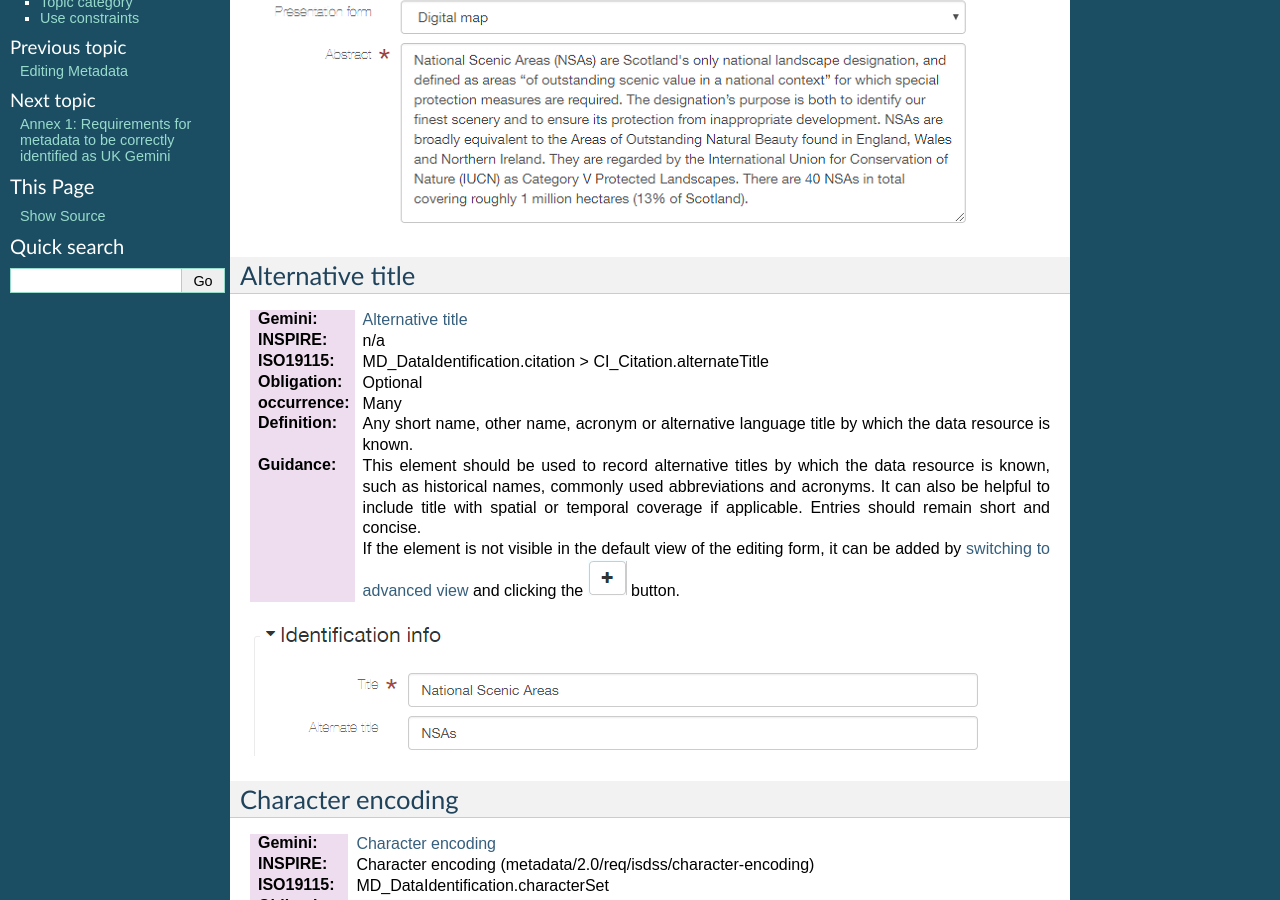
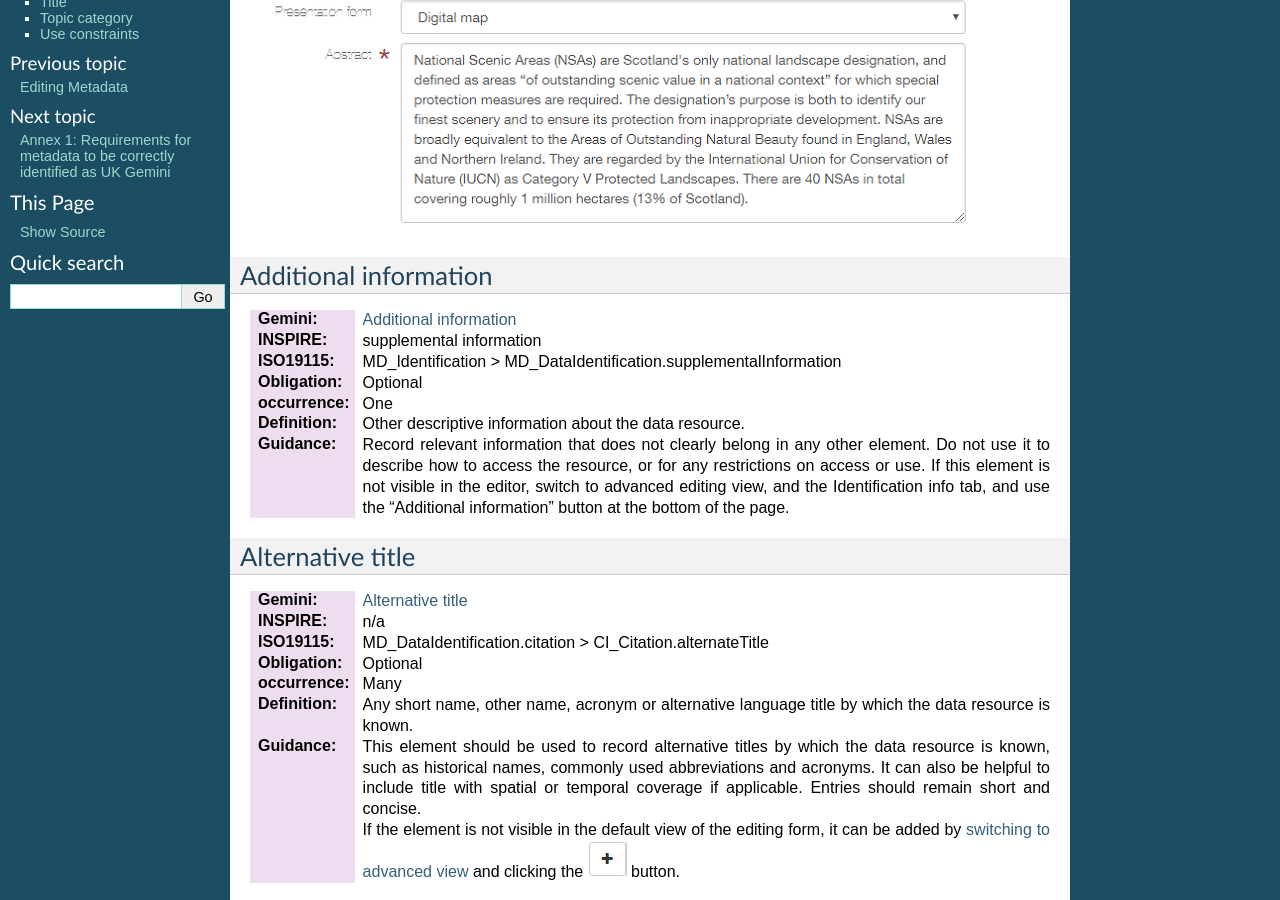
Before and after one commit to AstunTechnology/ssdidocs, a Sphinx documentation site: the page built from docs/UserDoc_Chap7_Elements.rst, in a window 1280 px wide and 900 px high, scrolled down 800 px. Built offline with Sphinx 7.4.7, drawn with Linux system fonts in a browser that asks for light colours; some of the changed text lies outside the part shown.

Commit message:
Added additional information element, which I had forgotten

```diff
--- a/docs/UserDoc_Chap7_Elements.rst
+++ b/docs/UserDoc_Chap7_Elements.rst
@@ -35,6 +35,20 @@
 	understood by non-experts.
 
 |userdoc_fig_7_1_1_Abstract|
+
+Additional information
+----------------------
+:Gemini: `Additional information <https://www.agi.org.uk/agi-groups/standards-committee/uk-gemini/40-gemini/1062-gemini-datasets-and-data-series#27>`__
+:INSPIRE: supplemental information
+:ISO19115:  MD_Identification > MD_DataIdentification.supplementalInformation
+:Obligation: Optional
+:occurrence: One
+
+:Definition:
+	Other descriptive information about the data resource.
+
+:Guidance:
+	Record relevant information that does not clearly belong in any other element. Do not use it to describe how to access the resource, or for any restrictions on access or use. If this element is not visible in the editor, switch to advanced editing view, and the Identification info tab, and use the "Additional information" button at the bottom of the page.
 
 Alternative title
 -----------------
```
